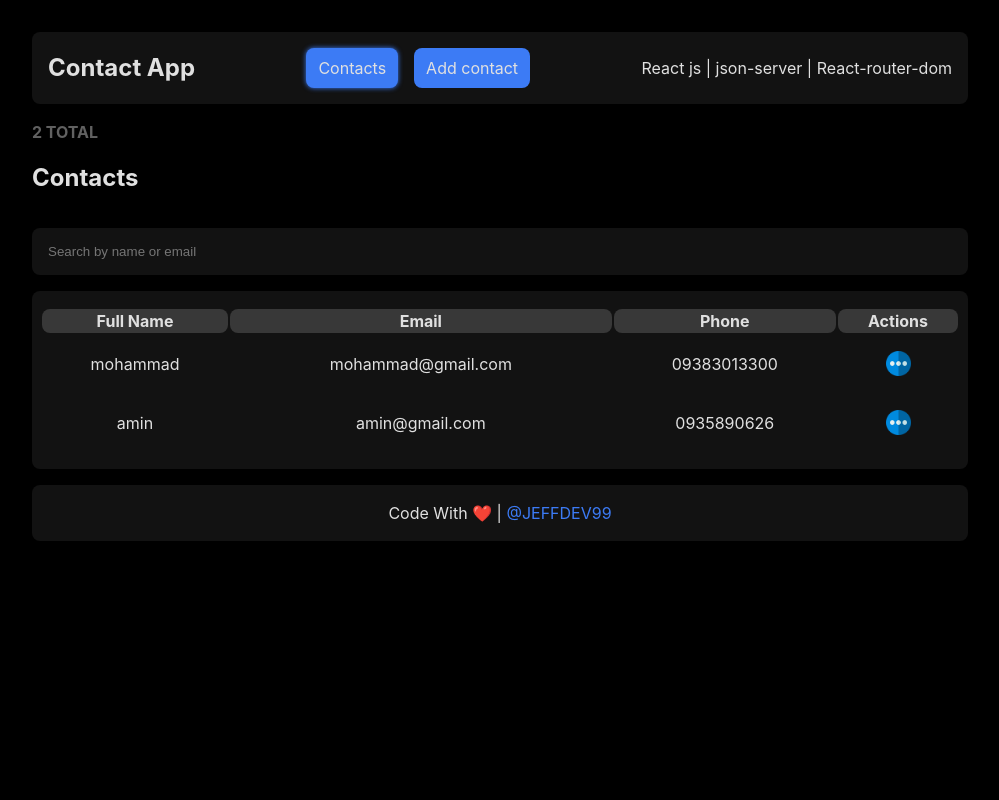
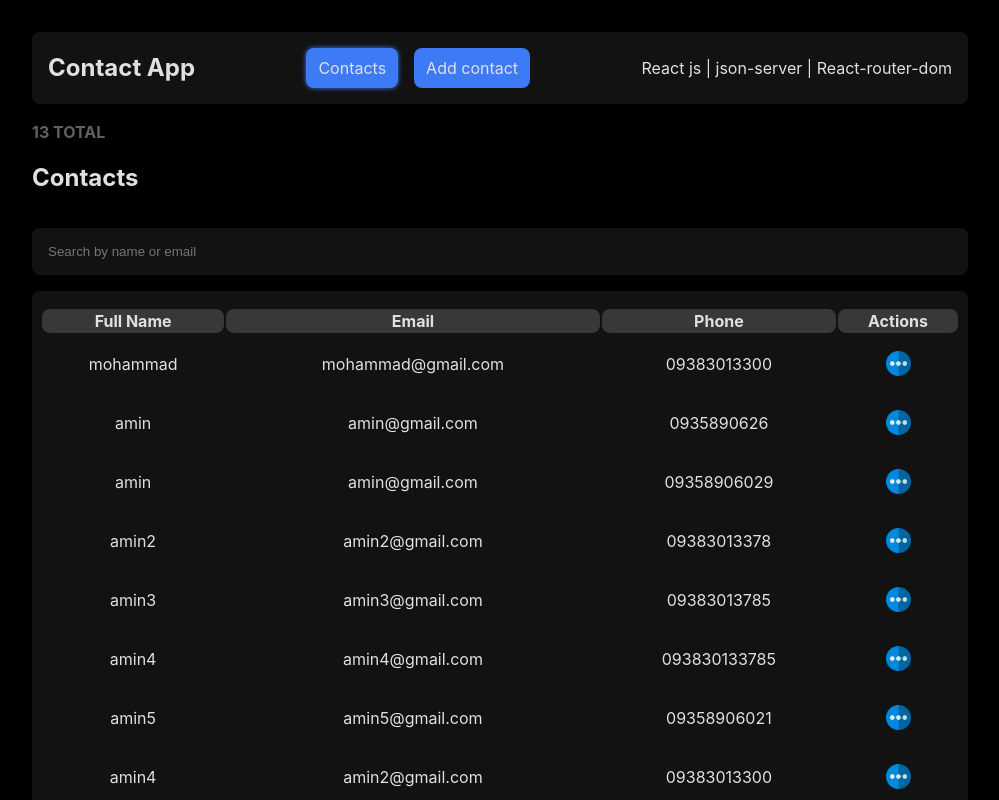
Before and after one commit to jeffDev99/miniProj-contactApp-contextAPI, a React (Vite) app: page /contact in a window 1280 px wide. Shown: the top 800 px of the page, without its empty margins (140-1139 px from the left). Built offline with nearby package versions, Linux system fonts and the light colour scheme; data requests are answered from the project's data file.

Commit message:
add toast

```diff
--- a/db.json
+++ b/db.json
@@ -1,6 +1,82 @@
 {
   "contacts": [
-    { "id": "1", "fullname": "mohammad", "email": "mohammad@gmail.com", "phone": "09383013300" },
-    { "id": "2", "fullname": "amin", "email": "amin@gmail.com", "phone": "0935890626" }
+    {
+      "id": "1",
+      "fullname": "mohammad",
+      "email": "mohammad@gmail.com",
+      "phone": "09383013300"
+    },
+    {
+      "id": "2",
+      "fullname": "amin",
+      "email": "amin@gmail.com",
+      "phone": "0935890626"
+    },
+    {
+      "id": "9209",
+      "fullname": "amin",
+      "email": "amin@gmail.com",
+      "phone": "09358906029"
+    },
+    {
+      "id": "4559",
+      "fullname": "amin2",
+      "email": "amin2@gmail.com",
+      "phone": "09383013378"
+    },
+    {
+      "id": "be65",
+      "fullname": "amin3",
+      "email": "amin3@gmail.com",
+      "phone": "09383013785"
+    },
+    {
+      "id": "6c03",
+      "fullname": "amin4",
+      "email": "amin4@gmail.com",
+      "phone": "093830133785"
+    },
+    {
+      "id": "b674",
+      "fullname": "amin5",
+      "email": "amin5@gmail.com",
+      "phone": "09358906021"
+    },
+    {
+      "id": "a90a",
+      "fullname": "amin4",
+      "email": "amin2@gmail.com",
+      "phone": "09383013300"
+    },
+    {
+      "id": "1282",
+      "fullname": "amin2",
+      "email": "amin2@gmail.com",
+      "phone": "09358906026"
+    },
+    {
+      "id": "9bdd",
+      "fullname": "amin2",
+      "email": "amin2@gmail.com",
+      "phone": "09358906026"
+    },
+    {
+      "id": "d5f6",
+      "fullname": "amin2",
+      "email": "amin2@gmail.com",
+      "phone": "09358906026"
+    },
+    {
+      "id": "2743",
+      "fullname": "amin2",
+      "email": "amin@gmail.com",
+      "phone": "09358906026"
+    },
+    {
+      "id": "8db6",
+      "fullname": "amin2",
+      "email": "amin2@gmail.com",
+      "phone": "09383013300"
+    }
   ]
 }
--- a/src/Components/AddContact/AddContact.jsx
+++ b/src/Components/AddContact/AddContact.jsx
@@ -1,7 +1,110 @@
-import React from 'react'
+import React, { useContext, useEffect , useState } from "react";
+import { contactContext } from "../../main";
+import styles from "./AddContact.module.css";
+import inputes from "../../constants/inputes";
+import { api } from "../../Services/config";
+import Toast from "../Toast/Toast";
 
-export default function AddContact() {
+export default function AddContact({ updateHandler, isEditing, setIsEditing }) {
+  const { contact, setContact, setAlert } = useContext(contactContext);
+  const [showToast, setShowToast] = useState(false);
+  const handleShowToast = () => {
+    setShowToast(true);
+    setTimeout(() => {
+      setShowToast(false);
+    }, 3000);
+  };
+  useEffect(() => {
+    setContact({
+      fullname: "",
+      email: "",
+      phone: "",
+    });
+  }, [setContact]);
+
+  const handleSaveChanges = () => {
+    updateHandler(contact);
+    setContact({
+      id: "",
+      fullname: "",
+      email: "",
+      phone: "",
+    });
+    setIsEditing(false);
+  };
+
+  const changeHandler = (e) => {
+    const name = e.target.name;
+    const value = e.target.value;
+    setContact((contact) => ({ ...contact, [name]: value }));
+  };
+
+  const handleCancel = () => {
+    setContact({
+      id: "",
+      fullname: "",
+      email: "",
+      phone: "",
+    });
+    setIsEditing(false);
+  };
+
+  const validateEmail = (email) => {
+    return String(email)
+      .toLowerCase()
+      .match(/^(([^<>()[\\.,;:\s@"]+(\.[^<>()[\\.,;:\s@"]+)*)|.(".+"))@(([0-9]{1,3}\.[0-9]{1,3}\.[0-9]{1,3}\.[0-9]{1,3})|(([a-zA-Z\-0-9]+\.)+[a-zA-Z]{2,}))$/);
+  };
+
+  const addHandler = () => {
+    if (!contact.fullname || !contact.email || !validateEmail(contact.email) || !contact.phone) {
+      setAlert("Please enter valid data");
+      return;
+    }
+    setAlert("");
+    api.post("/contacts", {
+      fullname: contact.fullname,
+      email: contact.email,
+      phone: contact.phone,
+    });
+    handleShowToast()
+    setContact({
+      id: "",
+      fullname: "",
+      email: "",
+      phone: "",
+    });
+  };
+
   return (
-    <div>AddContact</div>
-  )
+    <div className={styles.AddEditContacts}>
+      <h2>{isEditing ? "Edit Contacts" : "Add Contacts"}</h2>
+      <div className="input-wrapper">
+        {inputes.map((item) => (
+          <input
+            key={item.id}
+            type={item.type}
+            name={item.name}
+            className="input"
+            placeholder={item.placeholder}
+            id={item.id}
+            value={contact?.[item.name] || ""} // استفاده از optional chaining و مقدار پیش‌فرض
+            onChange={changeHandler}
+          />
+        ))}
+        {isEditing ? (
+          <>
+            <button type="button" className="btn btn-primary" onClick={handleSaveChanges}>
+              Save Changes
+            </button>
+            <button type="button" className="btn btn-secondary" onClick={handleCancel}>
+              Cancel
+            </button>
+          </>
+        ) : (
+          <input type="button" value="Add Contact" className="inputBtn" onClick={addHandler} />
+        )}
+      </div>
+      {showToast && <Toast message="Contact successfully added" duration={3000} onClose={() => setShowToast(false)} varient="success" />}
+    </div>
+  );
 }
--- /dev/null
+++ b/src/Components/AddContact/AddContact.module.css
@@ -0,0 +1,5 @@
+.AddEditContacts{
+    background-color: var(--bg-primary);
+    padding: 1rem;
+    border-radius: .5rem;
+}
--- a/src/Components/Contact/Contact.jsx
+++ b/src/Components/Contact/Contact.jsx
@@ -1,7 +1,8 @@
-import React, { useContext, useState } from "react";
+import React, { useContext, useState ,useEffect} from "react";
 import { contactContext } from "../../main";
 import Modal from "../Modal/Modal";
 import styles from "./Contact.module.css";
+import { api } from "../../Services/config";
 
 export default function Contact() {
   const [searchQuery, setSearchQuery] = useState("");
@@ -9,7 +10,15 @@ export default function Contact() {
   const [contactToDelete, setContactToDelete] = useState(null);
   const [isShowBtns, setIsShowBtns] = useState(false);
 
-  const { contacts } = useContext(contactContext);
+  const { contacts , setContacts } = useContext(contactContext);
+
+  useEffect(() => {
+    api.get("/contacts").then(res => {
+      console.log(res);
+      setContacts(res.data);
+    });
+  }, []);
+
 
   const filteredContacts = contacts.filter((contact) => contact.fullname.toLowerCase().includes(searchQuery.toLowerCase()) || contact.email.toLowerCase().includes(searchQuery.toLowerCase()));
 
@@ -26,7 +35,6 @@ export default function Contact() {
     deleteHandler(contactToDelete.id);
     setModalOpen(false);
   };
-
   return (
     <>
       <h4 className={styles.subtitle}>{contacts.length} TOTAL</h4>
--- /dev/null
+++ b/src/Components/Toast/Toast.jsx
@@ -0,0 +1,16 @@
+import React, { useEffect } from "react";
+import styles from "./Toast.module.css";
+
+const Toast = ({ message, duration, onClose , varient }) => {
+    const varientClass = styles[varient]
+  useEffect(() => {
+    const timer = setTimeout(() => {
+      onClose();
+    }, duration);
+
+    return () => clearTimeout(timer);
+  }, [duration, onClose]);
+
+  return <div className={`${styles.toast} ${varientClass}`}>{message}</div>;
+};
+export default Toast;
--- /dev/null
+++ b/src/Components/Toast/Toast.module.css
@@ -0,0 +1,23 @@
+.toast {
+    background-color: #333;
+    color: #fff;
+    padding: 10px 20px;
+    position: fixed;
+    top: 20px;
+    right: 20px;
+    border-radius: 5px;
+    box-shadow: 0 0 10px rgba(0, 0, 0, 0.3);
+    transition: var(--transition-main);
+  }
+  .success{
+    background-color: var(--green) !important;
+    color: var(--white);
+  }
+  .error {
+    background-color: red;
+    color: white;
+  }
+  .info {
+    background-color: blue;
+    color: white;
+  }
--- /dev/null
+++ b/src/constants/inputes.js
@@ -0,0 +1,6 @@
+const inputes = [
+    { id: 1 , type: "text", name: "fullname", placeholder: "Enter your full name", id: "fullname" },
+    { id: 2 , type: "email", name: "email", placeholder: "enter your email", id: "email" },
+    { id: 3 , type: "number", name: "phone", placeholder: "enter your phone", id: "phone" },
+  ];
+  export default inputes
--- a/src/main.jsx
+++ b/src/main.jsx
@@ -1,26 +1,16 @@
-import { StrictMode, createContext, useEffect, useState } from "react";
+import { StrictMode, createContext, useState } from "react";
 import { createRoot } from "react-dom/client";
 import { BrowserRouter } from "react-router-dom";
-import { api } from "./Services/config.js";
 import App from "./App.jsx";
 import "./var.css";
 import "./global.css";
-
 export const contactContext = createContext();
-
 const Main = () => {
   const [contacts, setContacts] = useState([]);
   const [contact, setContact] = useState([]);
-
-  useEffect(() => {
-    api.get("/contacts").then(res => {
-      console.log(res);
-      setContacts(res.data);
-    });
-  }, []);
-
+  const [alert, setAlert] = useState("");
   return (
-    <contactContext.Provider value={{contacts , contact , setContact}}>
+    <contactContext.Provider value={{contacts , setContacts , contact , setContact,alert, setAlert}}>
       <App />
     </contactContext.Provider>
   );
--- a/src/router.jsx
+++ b/src/router.jsx
@@ -1,3 +1,4 @@
+import { Navigate } from "react-router-dom";
 // main layout
 import Contact from "./Components/Contact/Contact";
 import AddContact from "./Components/AddContact/AddContact";
@@ -8,7 +9,7 @@ const routes = [
     path: "/",
     element: <Home />,
     children: [
-      { path: "", element: <Contact /> },
+      { path: "", element : <Navigate to="/contact" replace={true} /> },
       { path: "/contact", element: <Contact /> },
       { path: "/addcontact", element: <AddContact /> },
       { path: "*", element: <NotFound /> },
--- a/src/var.css
+++ b/src/var.css
@@ -3,6 +3,7 @@
   --white: #fff;
   --light: #e0e0e0;
   --blue: #3c7bf5;
+  --green: #67f53c;
   --blue-hover: #004085;
   --bg-primary: #121212;
   --radius-primary: 0.5rem;
```
